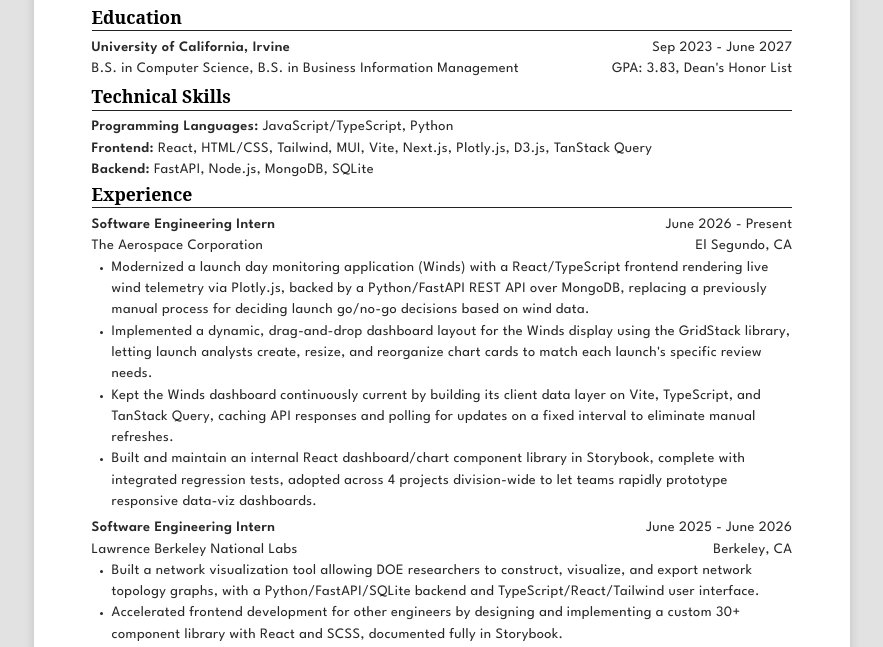
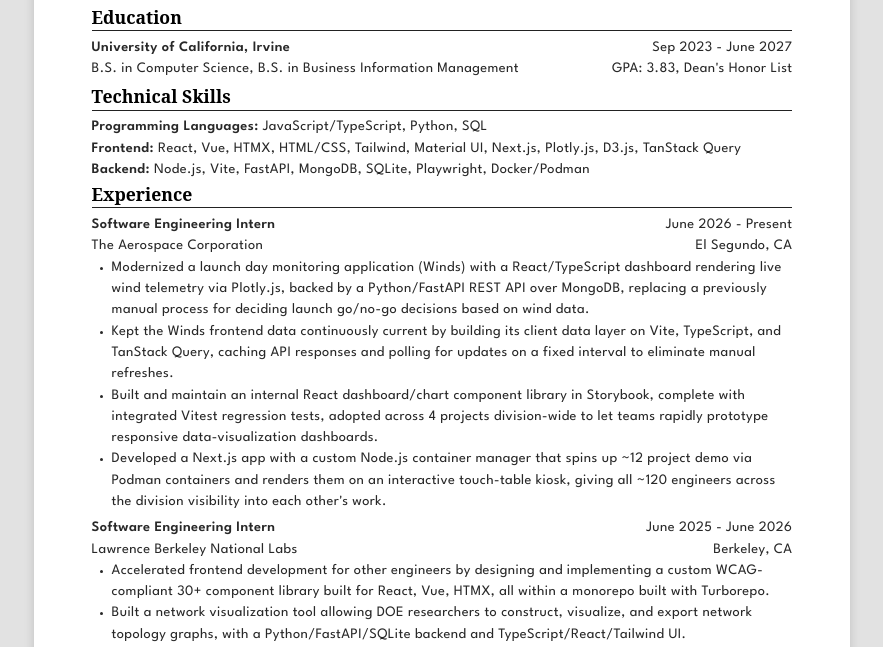
Before and after one commit to echennau/resume, a plain HTML site: page src/html/frontend.html in a window 1280 px wide. Shown: the part 150-797 px from the top of the page, without its empty margins (198-1081 px from the left). Drawn offline with Linux system fonts and the light colour scheme; a web font is replaced by a local one.

Commit message:
update frontend resume

```diff
--- a/src/html/frontend.html
+++ b/src/html/frontend.html
@@ -60,12 +60,17 @@
         <h2>Technical Skills</h2>
         <hr />
         <div id="skills-list">
-          <p><b>Programming Languages: </b>JavaScript/TypeScript, Python</p>
           <p>
-            <b>Frontend: </b>React, HTML/CSS, Tailwind, MUI, Vite, Next.js,
-            Plotly.js, D3.js, TanStack Query
+            <b>Programming Languages: </b>JavaScript/TypeScript, Python, SQL
           </p>
-          <p><b>Backend: </b>FastAPI, Node.js, MongoDB, SQLite</p>
+          <p>
+            <b>Frontend: </b>React, Vue, HTMX, HTML/CSS, Tailwind, Material UI,
+            Next.js, Plotly.js, D3.js, TanStack Query
+          </p>
+          <p>
+            <b>Backend: </b>Node.js, Vite, FastAPI, MongoDB, SQLite, Playwright,
+            Docker/Podman
+          </p>
         </div>
       </section>
 
@@ -84,28 +89,28 @@
           <ul>
             <li>
               Modernized a launch day monitoring application (Winds) with a
-              React/TypeScript frontend rendering live wind telemetry via
+              React/TypeScript dashboard rendering live wind telemetry via
               Plotly.js, backed by a Python/FastAPI REST API over MongoDB,
               replacing a previously manual process for deciding launch go/no-go
               decisions based on wind data.
             </li>
             <li>
-              Implemented a dynamic, drag-and-drop dashboard layout for the
-              Winds display using the GridStack library, letting launch analysts
-              create, resize, and reorganize chart cards to match each launch's
-              specific review needs.
+              Kept the Winds frontend data continuously current by building its
+              client data layer on Vite, TypeScript, and TanStack Query, caching
+              API responses and polling for updates on a fixed interval to
+              eliminate manual refreshes.
             </li>
             <li>
-              Kept the Winds dashboard continuously current by building its
-              client data layer on Vite, TypeScript, and TanStack Query,
-              caching API responses and polling for updates on a fixed
-              interval to eliminate manual refreshes.
+              Built and maintain an internal React dashboard/chart component
+              library in Storybook, complete with integrated Vitest regression
+              tests, adopted across 4 projects division-wide to let teams
+              rapidly prototype responsive data-visualization dashboards.
             </li>
             <li>
-              Built and maintain an internal React dashboard/chart
-              component library in Storybook, complete with integrated
-              regression tests, adopted across 4 projects division-wide to
-              let teams rapidly prototype responsive data-viz dashboards.
+              Developed a Next.js app with a custom Node.js container manager
+              that spins up ~12 project demo via Podman containers and renders
+              them on an interactive touch-table kiosk, giving all ~120
+              engineers across the division visibility into each other's work.
             </li>
           </ul>
         </section>
@@ -121,15 +126,15 @@
           </div>
           <ul>
             <li>
-              Built a network visualization tool allowing DOE researchers
-              to construct, visualize, and export network topology
-              graphs, with a Python/FastAPI/SQLite backend and
-              TypeScript/React/Tailwind user interface.
+              Accelerated frontend development for other engineers by designing
+              and implementing a custom WCAG-compliant 30+ component library
+              built for React, Vue, HTMX, all within a monorepo built with
+              Turborepo.
             </li>
             <li>
-              Accelerated frontend development for other engineers by designing
-              and implementing a custom 30+ component library with React and
-              SCSS, documented fully in Storybook.
+              Built a network visualization tool allowing DOE researchers to
+              construct, visualize, and export network topology graphs, with a
+              Python/FastAPI/SQLite backend and TypeScript/React/Tailwind UI.
             </li>
             <li>
               Prevented future regressions from shipping to downstream
@@ -152,7 +157,8 @@
           <ul>
             <li>
               Led the design and development of a TypeScript/React dashboard
-              with D3.js, consolidating datasets into trash data trend insights.
+              with D3.js, consolidating datasets into trash data trend insights
+              for student environmental researchers.
             </li>
             <li>
               Leveraged Next.js SSR to deliver ~200ms load times for the
```
Also changed, not shown: 1 other file.
